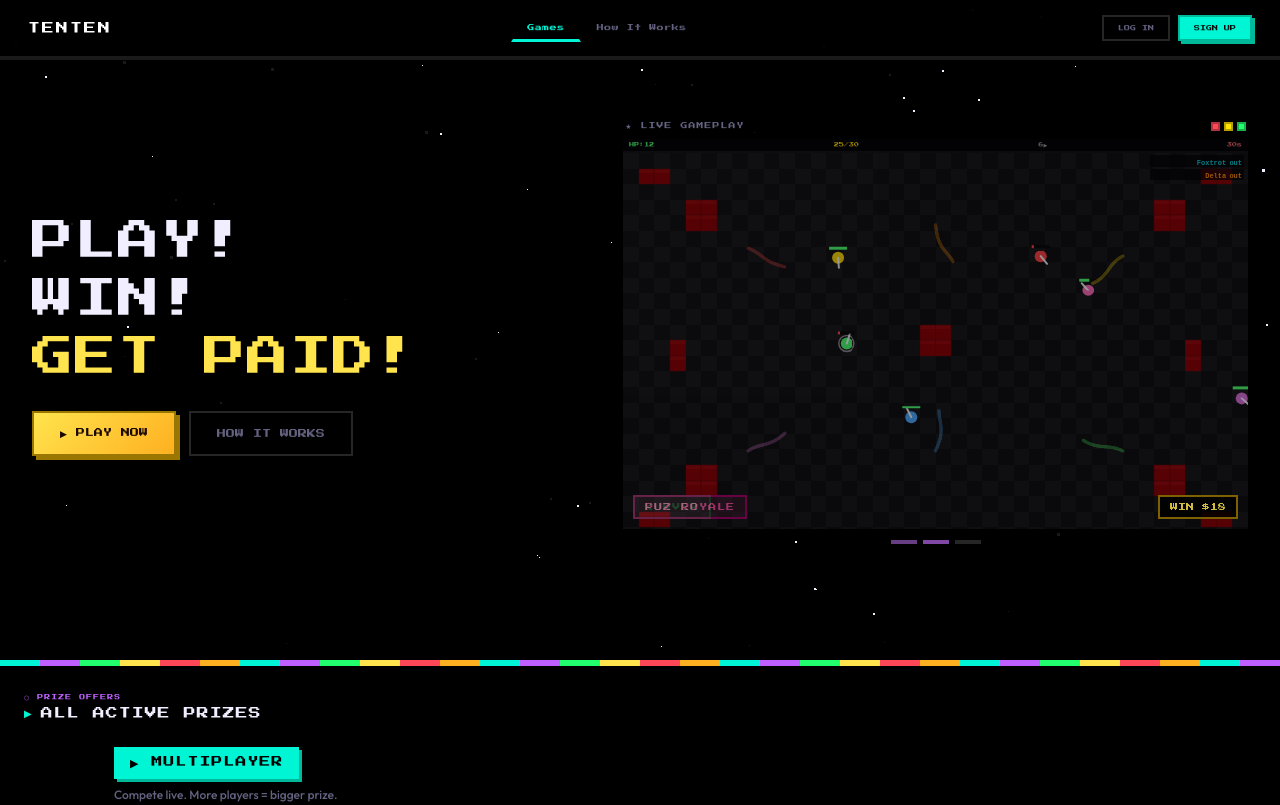
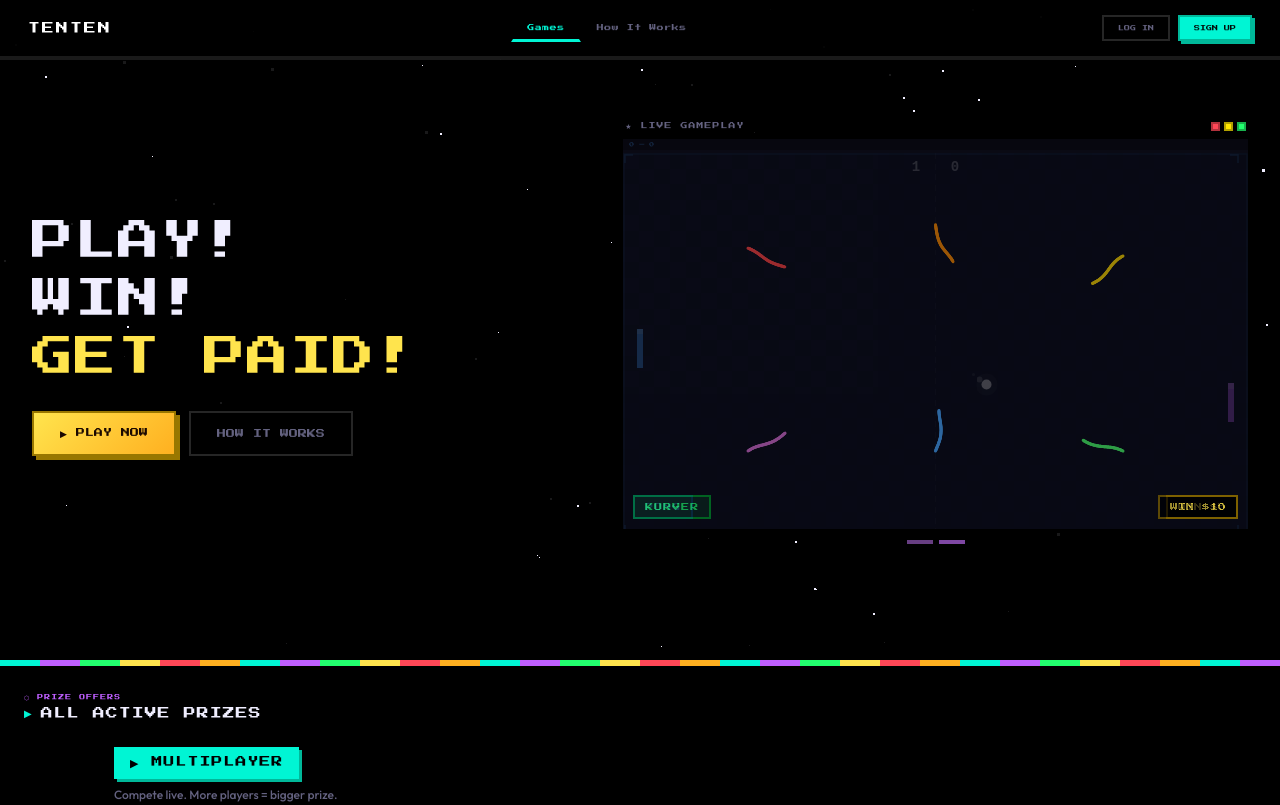
Before and after one commit to raheem101000-netizen/mediaskills, a website: page index.html in a window 1280 px wide. Shown: the top 805 px of the page. Drawn offline with Linux system fonts and the light colour scheme; no server answers; animation ran at ten frames a second.

Commit message:
Homepage hero: drop the Puz Royale slide from the rotation (kept in a template, easy to restore)
Co-Authored-By: Claude Opus 4.8 <noreply@anthropic.com>
Claude-Session: https://claude.ai/code/session_01FfzfMkdSTQuHcmKKU3teZE

```diff
--- a/index.html
+++ b/index.html
@@ -1220,26 +1220,32 @@ async function goToPong(e) {
     <div class="showwin">
       <div class="bar"><span>★ LIVE GAMEPLAY</span><div class="dots"><div class="d" style="background:#ff4757"></div><div class="d" style="background:#ffe600"></div><div class="d" style="background:#22ff6e"></div></div></div>
       <div class="screen">
+        <!-- TENTEN: Puz Royale hero slide removed for launch - restore by re-adding to the slideshow rotation -->
+        <!-- (Kept inside this <template>, which the page never renders and the rotation never counts. To restore:
+             move it back out of the <template>, make it the first slide again ("slide on", data-i="0"), renumber the
+             others, add a third .pd dot below, and re-enable the createGame('hero-puz-canvas', …) line in the script.) -->
+        <template id="hero-puz-slide-removed">
         <!-- SLIDE 1: PUZ ROYALE — same canvas battle-royale-bot preview used on the Puz Royale games-grid card (gc-canvas), same HUD, resized for this slide -->
         <div class="slide on" data-i="0">
           <div class="slide-media" id="slide-puz"><div style="width:100%;height:100%;position:relative;overflow:hidden;background:#111;"><div style="display:flex;justify-content:space-between;padding:3px 6px;background:rgba(0,0,0,0.95);font-family:'Press Start 2P',monospace;font-size:5px;position:absolute;top:0;left:0;right:0;z-index:2;"><span id="hero-puz-hp" style="color:#4CFF6C">HP:100</span><span id="hero-puz-ammo" style="color:#FFD700">30/30</span><span id="hero-puz-alive" style="color:rgba(255,255,255,0.6)">8▶</span><span id="hero-puz-zone" style="color:#FF6B6B">30s</span></div><canvas id="hero-puz-canvas" style="display:block;width:100%;height:100%;position:absolute;top:14px;left:0;"></canvas></div></div>
           <div class="gtag" style="color:#ff4fa0;border-color:#aa0066;background:rgba(255,79,160,.12);">PUZ ROYALE</div>
           <div class="gprize">WIN $18</div>
         </div>
+        </template>
         <!-- SLIDE 2: KURVER — new clip, canvas is driven by the JS block below -->
-        <div class="slide" data-i="1">
+        <div class="slide on" data-i="0">
           <canvas id="kurv" width="640" height="400" style="width:100%;height:100%;display:block;"></canvas>
           <div class="gtag" style="color:#22ff6e;border-color:#00a030;background:rgba(34,255,110,.12);">KURVER</div>
           <div class="gprize">WIN $10</div>
         </div>
         <!-- SLIDE 3: PONG — same canvas AI-pong preview used on the Pong games-grid card (gc-pong-canvas), same HUD, resized for this slide -->
-        <div class="slide" data-i="2">
+        <div class="slide" data-i="1">
           <div class="slide-media" id="slide-pong"><div style="width:100%;height:100%;position:relative;"><div style="display:flex;justify-content:space-between;padding:3px 6px;background:rgba(0,0,0,0.95);font-family:'Press Start 2P',monospace;font-size:5px;position:absolute;top:0;left:0;right:0;z-index:2;"><span id="hero-pong-score" style="color:#3d9eff;">0 — 0</span></div><canvas id="hero-pong-canvas-slide" style="display:block;width:100%;height:100%;position:absolute;top:14px;left:0;"></canvas></div></div>
           <div class="gtag" style="color:#3d9eff;border-color:#0044bb;background:rgba(61,158,255,.12);">PONG</div>
           <div class="gprize">WIN $5</div>
         </div>
       </div>
-      <div class="progress"><div class="pd on"></div><div class="pd"></div><div class="pd"></div></div>
+      <div class="progress"><div class="pd on"></div><div class="pd"></div></div>
     </div>
   </div>
 </div>
@@ -1810,7 +1816,8 @@ createPongPreview('gc-pong-canvas', 200, 253, '#3d9eff', '#bf5fff');
 
 // Hero slideshow previews — same functions/HUD as the games-grid Puz Royale
 // and Pong cards, just instantiated into new canvases sized for the hero slide.
-createGame('hero-puz-canvas', {hp:'hero-puz-hp', ammo:'hero-puz-ammo', alive:'hero-puz-alive', zone:'hero-puz-zone'}, 640, 400, 3);
+// TENTEN: Puz Royale hero slide removed for launch — re-enable this line when restoring it.
+// createGame('hero-puz-canvas', {hp:'hero-puz-hp', ammo:'hero-puz-ammo', alive:'hero-puz-alive', zone:'hero-puz-zone'}, 640, 400, 3);
 createPongPreview('hero-pong-canvas-slide', 640, 400, '#3d9eff', '#bf5fff');
 </script>
 
```
